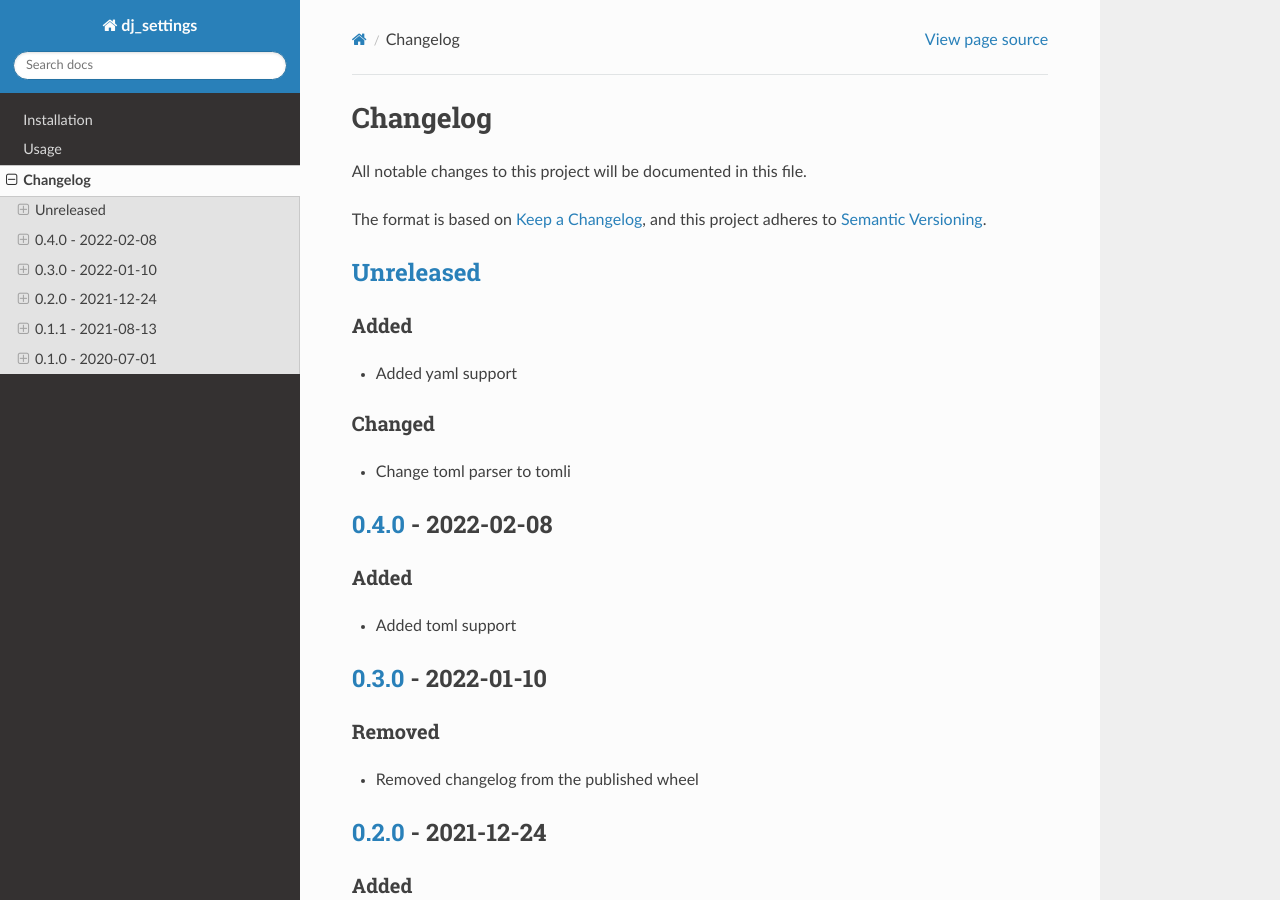
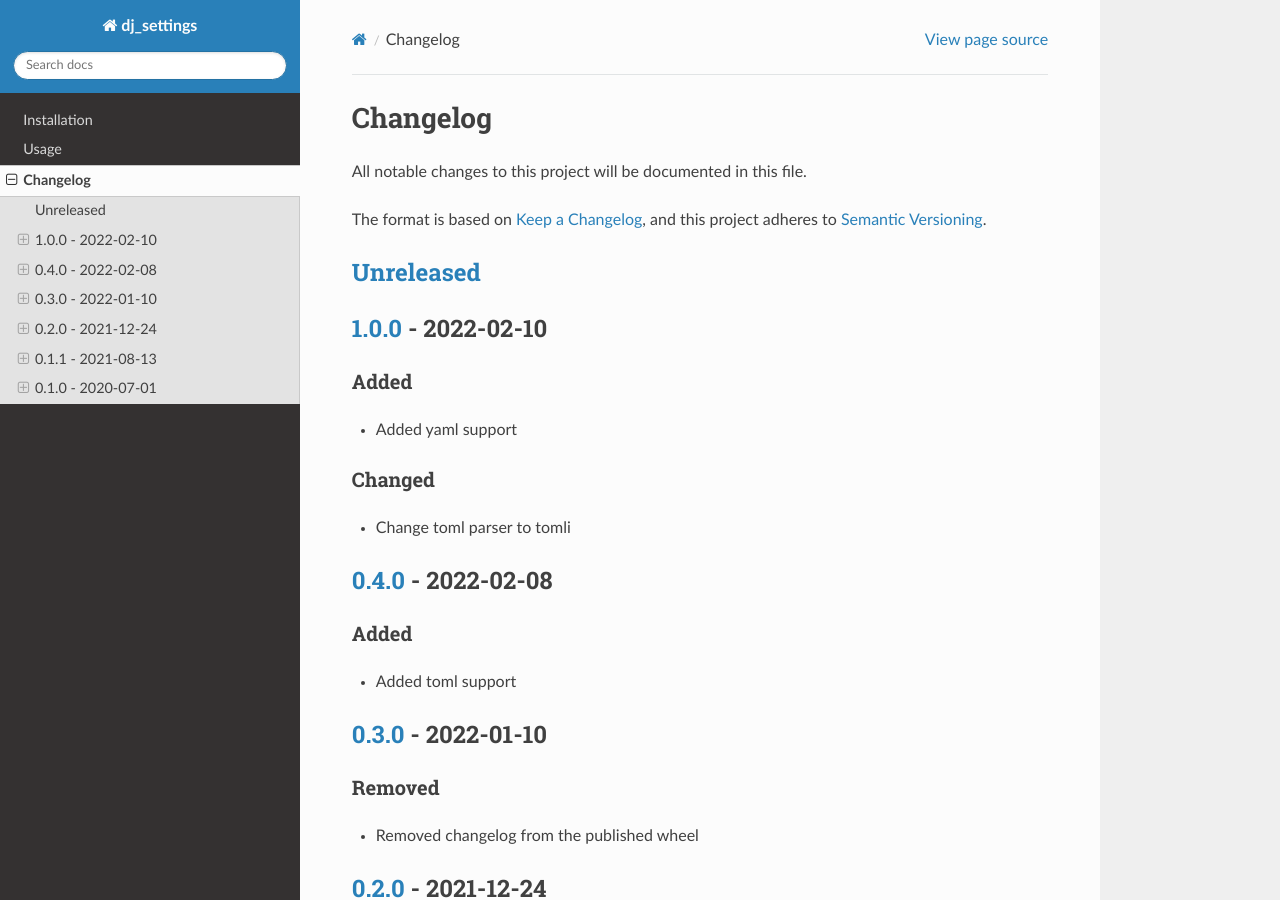
Before and after one commit to spapanik/dj_settings, a Sphinx documentation site: the page built from docs/source/changelog.rst, in a window 1280 px wide and 900 px high. Built offline with Sphinx 7.4.7 and the Read the Docs theme 2.0.0, drawn with Linux system fonts in a browser that asks for light colours.

Commit message:
Bump version

```diff
--- a/CHANGELOG.rst
+++ b/CHANGELOG.rst
@@ -8,6 +8,9 @@ The format is based on `Keep a Changelog`_, and this project adheres to `Semanti
 
 `Unreleased`_
 -------------
+
+`1.0.0`_ - 2022-02-10
+---------------------
 
 Added
 ^^^^^
@@ -58,7 +61,8 @@ Added
 * Allow including python files for settings
 
 
-.. _`unreleased`: https://github.com/spapanik/dj_settings/compare/v0.4.0...main
+.. _`unreleased`: https://github.com/spapanik/dj_settings/compare/v1.0.0...main
+.. _`1.0.0`: https://github.com/spapanik/dj_settings/compare/v0.4.0...v1.0.0
 .. _`0.4.0`: https://github.com/spapanik/dj_settings/compare/v0.3.0...v0.4.0
 .. _`0.3.0`: https://github.com/spapanik/dj_settings/compare/v0.2.0...v0.3.0
 .. _`0.2.0`: https://github.com/spapanik/dj_settings/compare/v0.1.1...v0.2.0
--- a/README.rst
+++ b/README.rst
@@ -38,7 +38,7 @@ The easiest way is to use `poetry`_ to manage your dependencies and add *dj_sett
 .. code-block:: toml
 
     [tool.poetry.dependencies]
-    dj_settings = "^0.4.0"
+    dj_settings = "^1.0.0"
 
 Usage
 ^^^^^
--- a/docs/source/installation.rst
+++ b/docs/source/installation.rst
@@ -7,7 +7,7 @@ The easiest way is to use `poetry`_ to manage your dependencies and add *dj_sett
 .. code-block:: toml
 
     [tool.poetry.dependencies]
-    dj_settings = "^0.4.0"
+    dj_settings = "^1.0.0"
 
 
 .. _poetry: https://python-poetry.org/
--- a/pyproject.toml
+++ b/pyproject.toml
@@ -26,7 +26,7 @@ testpaths = "tests"
 
 [tool.poetry]
 name = "dj_settings"
-version = "0.4.0"
+version = "1.0.0"
 description = "django settings manager"
 authors = [
     "Stephanos Kuma <stephanos@kuma.ai>",
```
